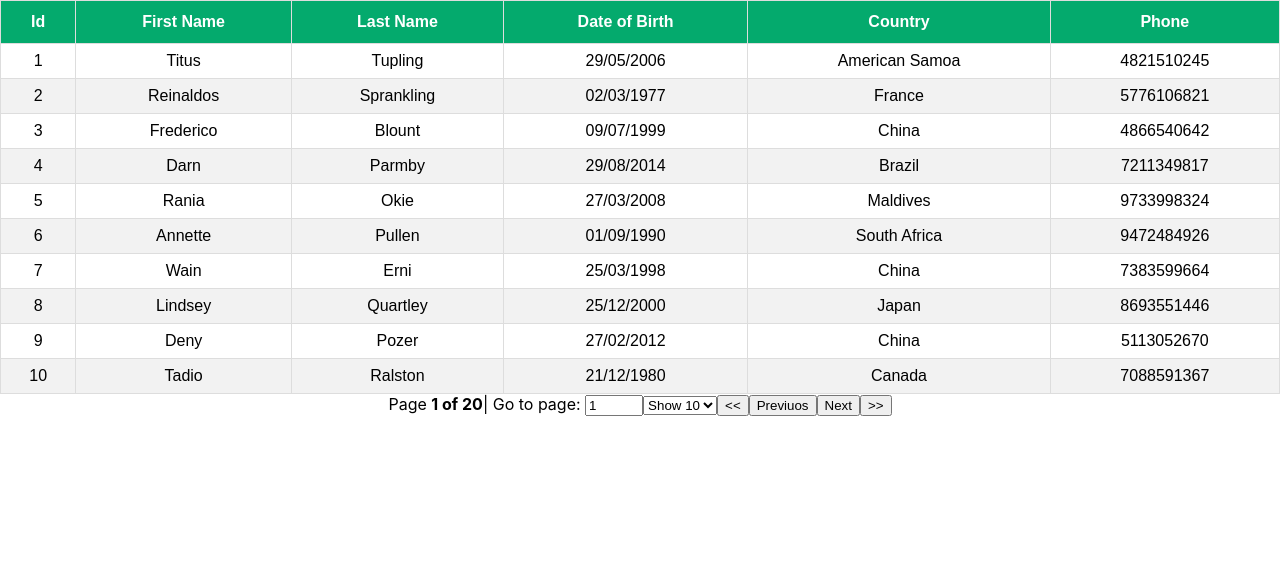
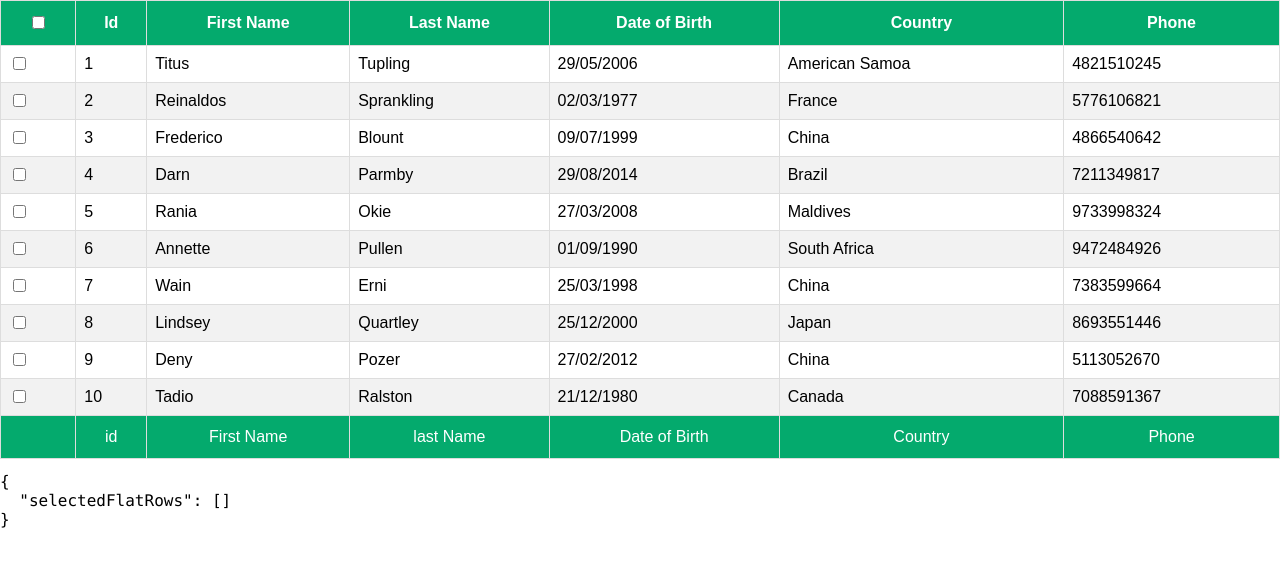
Before and after one commit to Monakhrsn/react-table, a React (Create React App) app: page / in a window 1280 px wide. Shown: the top 566 px of the page. Built offline with nearby package versions, Linux system fonts and the light colour scheme.

Commit message:
Implement multi row selection

```diff
--- a/package.json
+++ b/package.json
@@ -3,6 +3,8 @@
   "version": "0.1.0",
   "private": true,
   "dependencies": {
+    "@emotion/react": "^11.6.0",
+    "@emotion/styled": "^11.6.0",
     "@testing-library/jest-dom": "^5.11.4",
     "@testing-library/react": "^11.1.0",
     "@testing-library/user-event": "^12.1.10",
@@ -13,6 +15,7 @@
     "date-fns": "^2.25.0",
     "react": "^17.0.2",
     "react-dom": "^17.0.2",
+    "react-indeterminate-checkbox": "^1.0.5",
     "react-scripts": "4.0.3",
     "react-table": "^7.7.0",
     "typescript": "^4.1.2",
--- a/src/App.tsx
+++ b/src/App.tsx
@@ -3,13 +3,15 @@ import './App.css';
 import { BasicTable } from './components/basicTable';
 import FilteringTable from './components/filteringTable';
 import PaginationTable from './components/paginationTable';
+import RowSelection from './components/rowSelection';
 import SortingTable from './components/sortingTable';
 
 
 function App() {
   return (
-   <div className='App'>
-     <PaginationTable />
+   <div>
+     <RowSelection />
+     {/* <PaginationTable /> */}
      {/* <FilteringTable /> */}
      {/* <SortingTable /> */}
      {/* <BasicTable /> */}
--- /dev/null
+++ b/src/components/checkBox.tsx
@@ -0,0 +1,39 @@
+import styled from '@emotion/styled';
+import React, {
+  forwardRef,
+  useEffect,
+  useRef,
+  MutableRefObject,
+  Ref,
+} from 'react';
+
+const Input = styled.input({});
+type Props = { indeterminate?: boolean };
+const useCombinedRefs = (...refs): MutableRefObject<any> => {
+  const targetRef = useRef();
+  useEffect(() => {
+    refs.forEach((ref) => {
+      if (!ref) return;
+      if (typeof ref === 'function') {
+        ref(targetRef.current);
+      } else {
+        ref.current = targetRef.current;
+      }
+    });
+  }, [refs]);
+  return targetRef;
+};
+const CheckBox = forwardRef<HTMLInputElement, Props>(
+  ({ indeterminate, ...rest }, ref: Ref<HTMLInputElement>) => {
+    const defaultRef = useRef(null);
+    const resolvedRef = useCombinedRefs(ref, defaultRef);
+    useEffect(() => {
+      if (resolvedRef?.current) {
+        resolvedRef.current.indeterminate = indeterminate;
+      }
+    }, [resolvedRef, indeterminate]);
+    return <Input type='checkbox' ref={resolvedRef} {...rest} />;
+  }
+);
+CheckBox.displayName = 'Checkbox';
+export default CheckBox;
--- /dev/null
+++ b/src/components/rowSelection.tsx
@@ -0,0 +1,92 @@
+import React, { useMemo } from 'react';
+import { useTable, useRowSelect } from 'react-table';
+import MOCK_DATA from './MOCK_DATA.json';
+import { COLUMNS, GROUPED_COLUMNS } from './columns';
+import './table.css';
+import CheckBox from './checkBox';
+
+export const RowSelection = () => {
+  const columns = useMemo(() => COLUMNS, []);
+  const data = useMemo(() => MOCK_DATA, []);
+
+  const {
+    getTableProps,
+    getTableBodyProps,
+    headerGroups,
+    footerGroups,
+    rows,
+    prepareRow,
+    selectedFlatRows,
+  } = useTable<object>({
+    columns,
+    data,
+  }, useRowSelect,
+  (hooks) => {
+    hooks.visibleColumns.push((columns) => {
+      return [
+        {
+          id: 'selection',
+          Header: ({ getToggleAllRowsSelectedProps}) => (
+            <CheckBox {...getToggleAllRowsSelectedProps()} />
+          ),
+          Cell: ({ row }) => (
+            <CheckBox {...row.getToggleRowSelectedProps()}/>
+          )
+        },
+        ...columns
+      ]
+    })
+  }
+  );
+
+  const firstPageRows = rows.slice(0,10)
+  return (
+    <>
+    <table {...getTableProps()}>
+      <thead>
+        {headerGroups.map((headerGroup) => (
+          <tr {...headerGroup.getHeaderGroupProps()}>
+            {headerGroup.headers.map((column) => (
+              <th {...column.getHeaderProps()}>{column.render('Header')}</th>
+            ))}
+          </tr>
+        ))}
+      </thead>
+      <tbody {...getTableBodyProps()}>
+        {firstPageRows.map((row) => {
+          prepareRow(row);
+          return (
+            <tr {...row.getRowProps()}>
+              {row.cells.map((cell) => {
+                return <td {...cell.getCellProps()}>{cell.render('Cell')}</td>;
+              })}
+            </tr>
+          );
+        })}
+      </tbody>
+      <tfoot>
+        {footerGroups.map((footerGroup) => (
+          <tr {...footerGroup.getFooterGroupProps()}>
+            {footerGroup.headers.map((column) => (
+              <td {...column.getFooterProps}>{column.render('Footer')}</td>
+            ))}
+          </tr>
+        ))}
+      </tfoot>
+    </table>
+    <pre>
+        <code>
+          {JSON.stringify(
+            {
+              selectedFlatRows: selectedFlatRows.map((row) => row.original),
+            },
+            null,
+            2
+          )}
+        </code>
+      </pre>
+    </>
+  );
+};
+
+export default RowSelection;
--- a/src/index.tsx
+++ b/src/index.tsx
@@ -5,10 +5,7 @@ import App from './App';
 import reportWebVitals from './reportWebVitals';
 
 ReactDOM.render(
-  <React.StrictMode>
-    <App />
-  </React.StrictMode>,
-  document.getElementById('root')
+    <App />,document.getElementById('root')
 );
 
 // If you want to start measuring performance in your app, pass a function
```
Also changed, not shown: 1 other file (tests, documents, lock files or other folders).
